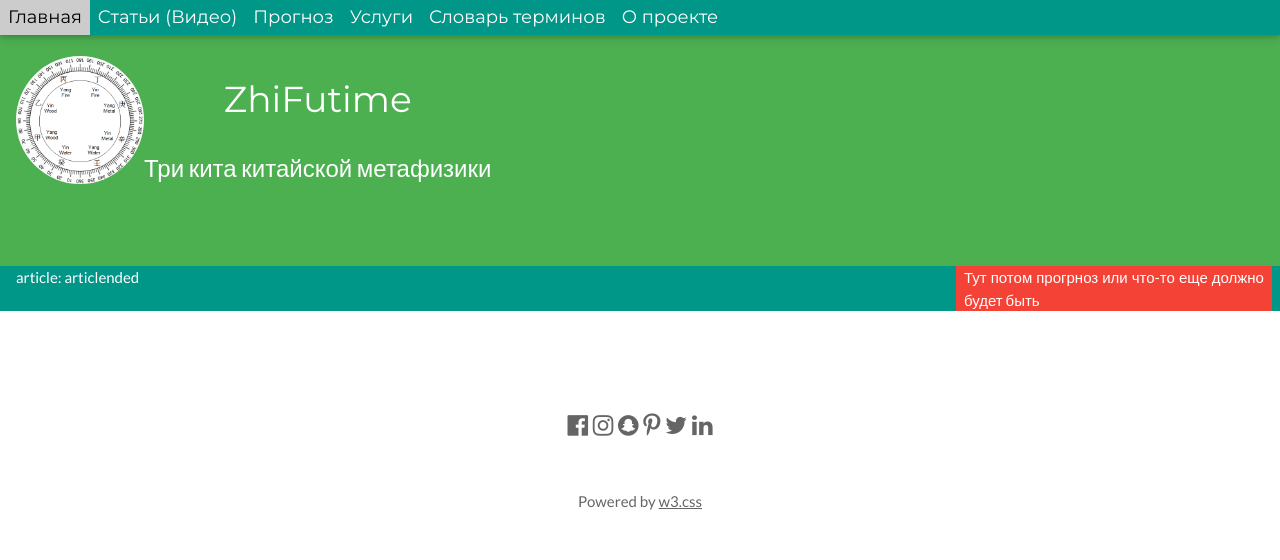
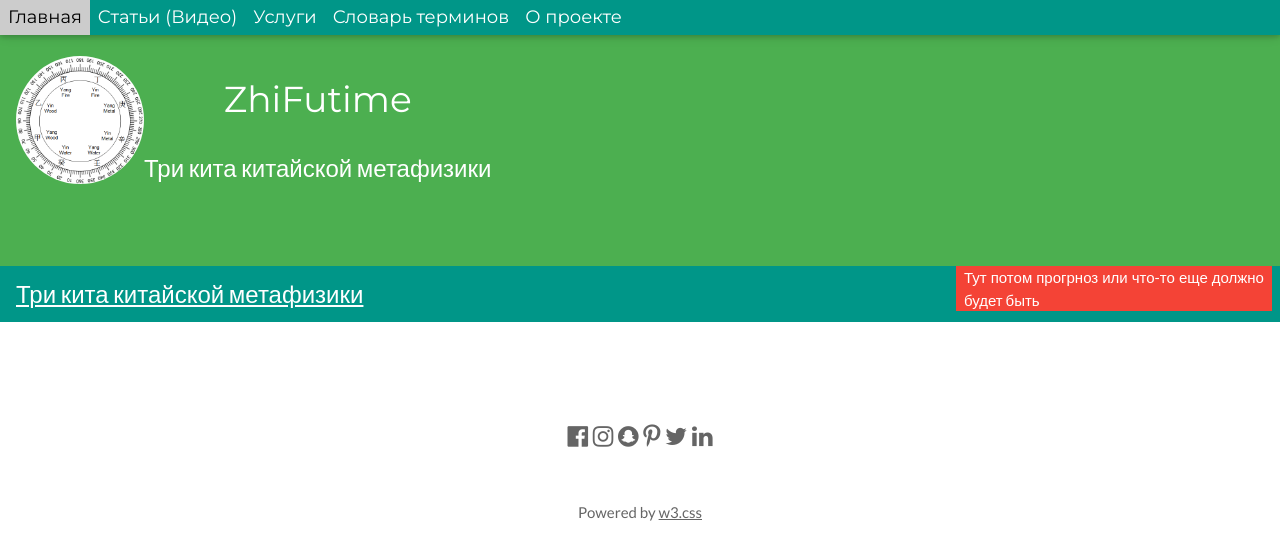
Before and after one commit to Zlak/rproject, a Django app: page /articles/ in a window 1280 px wide. Shown: the top 560 px of the page. Run offline with Django 3.2, Linux system fonts and the light colour scheme; data comes from the database, SQL or seed files in the repository; both versions use the stored data as it was after the commit.

Commit message:
added article view

```diff
--- a/mysite/urls.py
+++ b/mysite/urls.py
@@ -23,6 +23,7 @@ from zhifutime import views
 urlpatterns = [
     # manaurl(r'^admin/', admin.site.urls),
     url(r'^$', views.home_page, name='home_page'),
+    url(r'^articles/(?P<art_id>\d+)/$', views.article_id, name='article_id'),
     url(r'^articles/$', views.articles, name='articles'),
     url(r'^thesaurus/$', views.thesaurus, name='thesaurus'),
     url(r'^info/$', views.projectinfo, name='projectinfo'),
--- a/zhifutime/models.py
+++ b/zhifutime/models.py
@@ -1,4 +1,5 @@
 from django.db import models
+from django.utils import timezone
 from tinymce import models as tinymce_models
 
 
@@ -22,9 +23,14 @@ class Service(models.Model):
 
 class Article(models.Model):
     title = models.CharField(max_length=200)
+    slug = models.SlugField(max_length=250, unique_for_date='publish')
     desc = models.CharField(max_length=200, default='', null=True, blank=True,
                             help_text='Краткое описание статьи')
     text = tinymce_models.HTMLField()
+    publish = models.DateTimeField(default=timezone.now)
+
+    class Meta:
+        ordering = ('-publish',)
 
 
 class ProjectInfo(models.Model):
--- a/zhifutime/templates/articles.html
+++ b/zhifutime/templates/articles.html
@@ -2,4 +2,18 @@
 
 {% block title %} Статьи {% endblock %}
 
-{% block main_content %} article:  {{ article.text|safe }} articlended {% endblock %}
+{% block main_content %}
+<table class="w3-table-all">
+    {% for article in articles %}
+        <tr>
+        <a href="{% url "article_id" article.id %}">
+
+        <h3 class="w3-left-align">{{article.title|safe}}</h3></a>
+        {% if not article.desc == None %}
+            {{ article.desc }}
+        {% endif %}
+        </tr>
+    {% endfor %}
+</table>
+
+ {% endblock %}
--- a/zhifutime/templates/basetry.html
+++ b/zhifutime/templates/basetry.html
@@ -23,7 +23,6 @@ body,h1,h2,h3,h4,h5,h6 {font-family: "Lato", sans-serif}
     <a class="w3-bar-item w3-button w3-hide-large w3-hide-medium w3-right w3-padding-small w3-hover-white w3-large w3-red" href="javascript:void(0);" onclick="myFunction()" title="Меню"><i class="fa fa-bars"></i></a>
     <a href="{% url "home_page" %}" class="w3-bar-item w3-button w3-padding-small w3-white">Главная</a>
     <a href="{% url "articles" %}" class="w3-bar-item w3-button w3-hide-small  w3-padding-small w3-hover-white">Статьи (Видео)</a>
-      <a href="{% url "prediction" %}" class="w3-bar-item w3-button w3-hide-small  w3-padding-small w3-hover-white">Прогноз</a>
     <a href="{% url "services" %}" class="w3-bar-item w3-button w3-hide-small  w3-padding-small w3-hover-white">Услуги</a>
     <a href="{% url "thesaurus" %}" class="w3-bar-item w3-button w3-hide-small  w3-padding-small w3-hover-white">Словарь терминов</a>
     <a href="{% url "projectinfo" %}" class="w3-bar-item w3-button w3-hide-small  w3-padding-small w3-hover-white">О проекте</a>
@@ -62,7 +61,7 @@ body,h1,h2,h3,h4,h5,h6 {font-family: "Lato", sans-serif}
 <!-- Footer -->
 <footer class="w3-container w3-padding-64 w3-center w3-opacity">
   <div class="w3-xlarge w3-padding-32">
-    <i class="fa fa-facebook-official w3-hover-opacity"></i>
+    <a href="#"><i class="fa fa-facebook-official w3-hover-opacity"></i></a>
     <i class="fa fa-instagram w3-hover-opacity"></i>
     <i class="fa fa-snapchat w3-hover-opacity"></i>
     <i class="fa fa-pinterest-p w3-hover-opacity"></i>
--- a/zhifutime/views.py
+++ b/zhifutime/views.py
@@ -1,4 +1,4 @@
-from django.shortcuts import render
+from django.shortcuts import render, get_object_or_404
 from .models import Article, Term, ProjectInfo
 
 def home_page(request):
@@ -6,21 +6,28 @@ def home_page(request):
 
 
 def articles(request):
-    article = Article.objects.first()
-    return render(request, 'articles.html', {'article': article})
+    articles_ = Article.objects.all()
+    return render(request, 'articles.html', {'articles': articles_})
+
+
+def article_id(request, art_id):
+    article = get_object_or_404(Article, id=art_id)
+    return render(request, 'article.html', {'article': article})
 
 
 def services(request):
     return render(request, 'services.html')
 
+
 def thesaurus(request):
     terms = Term.objects.all
     return render(request, 'thesaurus.html', {'terms': terms})
+
 
 def projectinfo(request):
     _info_ = ProjectInfo.objects.first()
     return render(request, 'projectinfo.html', {'projectinfo': _info_})
 
+
 def prediction(request):
-
     return render(request, 'prediction.html',)
```
Also changed, not shown: database/db.sqlite3.
